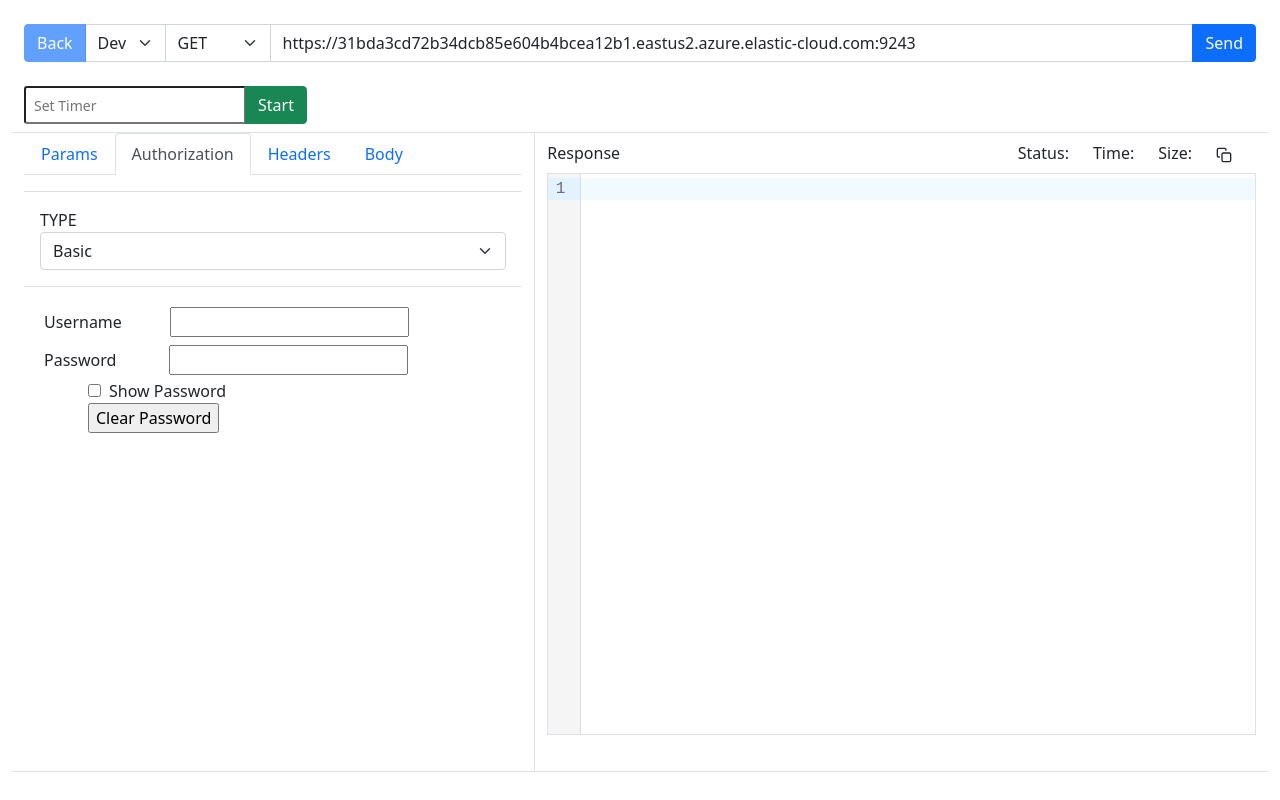
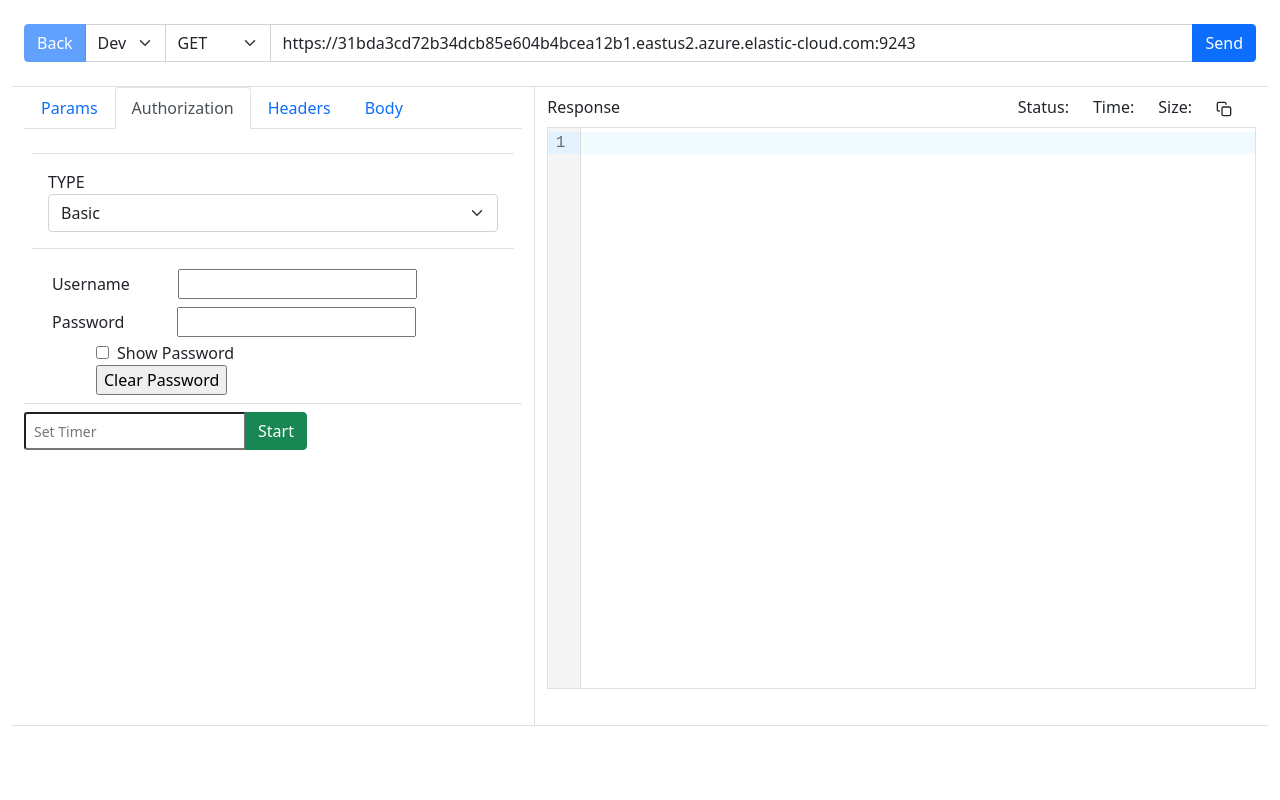
Before and after one commit to KRISHNANGIT/els, a React (Create React App) app in the folder elastic-search/: page / in a window 1280 px wide. Both pictures are taken after a click on the button "Authorization". Built offline with nearby package versions, Linux system fonts and the light colour scheme.

Commit message:
change timer place

```diff
--- a/elastic-search/src/App.js
+++ b/elastic-search/src/App.js
@@ -213,7 +213,7 @@ function App() {
           {isLoading ? "Sending" : "Send"}
         </button>
       </div>
-      <div className="input-group mb-2">
+      {/* <div className="input-group mb-2">
         <input
           className="form-control-sm"
           placeholder="Set Timer"
@@ -240,7 +240,7 @@ function App() {
             Stop
           </button>
         )}
-      </div>
+      </div> */}
       <div className="row border-top border-bottom row-1">
         <div className="col-5 border-end outer">
           {/* <select onChange={(e) => setRestHead(e.target.value)}>
@@ -303,6 +303,34 @@ function App() {
             />
           )}
           {restHead === "Headers" && <Headers auth={auth} />}
+          <div className="input-group mt-2">
+        <input
+          className="form-control-sm"
+          placeholder="Set Timer"
+          disabled={startTimer ? true : false}
+          onChange={(e) => setTimerValue(e.target.value)}
+          onKeyPress={handleStart}
+        />
+        {!startTimer ? (
+          <button
+            className="btn btn-success"
+            id="start"
+            onClick={() => setStartTimer(true)}
+          >
+            Start
+          </button>
+        ) : (
+          <button
+            className="btn btn-danger"
+            onClick={() => {
+              setStartTimer(false);
+              clearInterval(timer);
+            }}
+          >
+            Stop
+          </button>
+        )}
+      </div>
         </div>
         <div className="col-7">
           <div className="d-flex justify-content-between my-2">
--- a/elastic-search/src/Auth.js
+++ b/elastic-search/src/Auth.js
@@ -19,7 +19,7 @@ function Auth({auth, setAuth}) {
     }
 
   return (
-    <>
+    <div className="p-2 border-bottom">
       <div className="border-top border-bottom my-3">
         <div className="m-3">
           <label>TYPE</label>
@@ -52,7 +52,7 @@ function Auth({auth, setAuth}) {
           />
         </div>
       </form>
-    </>
+    </div>
   );
 }
 
```
